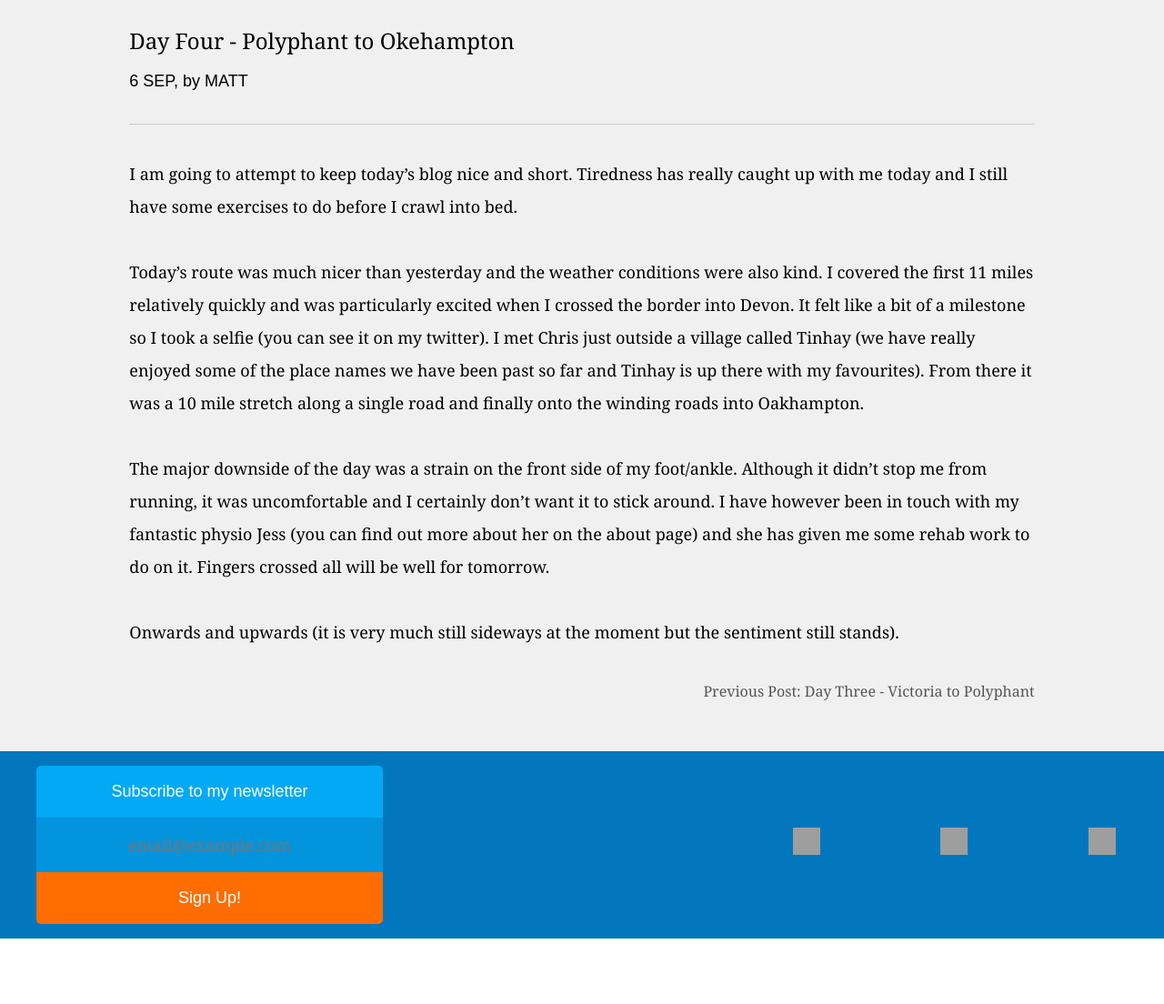
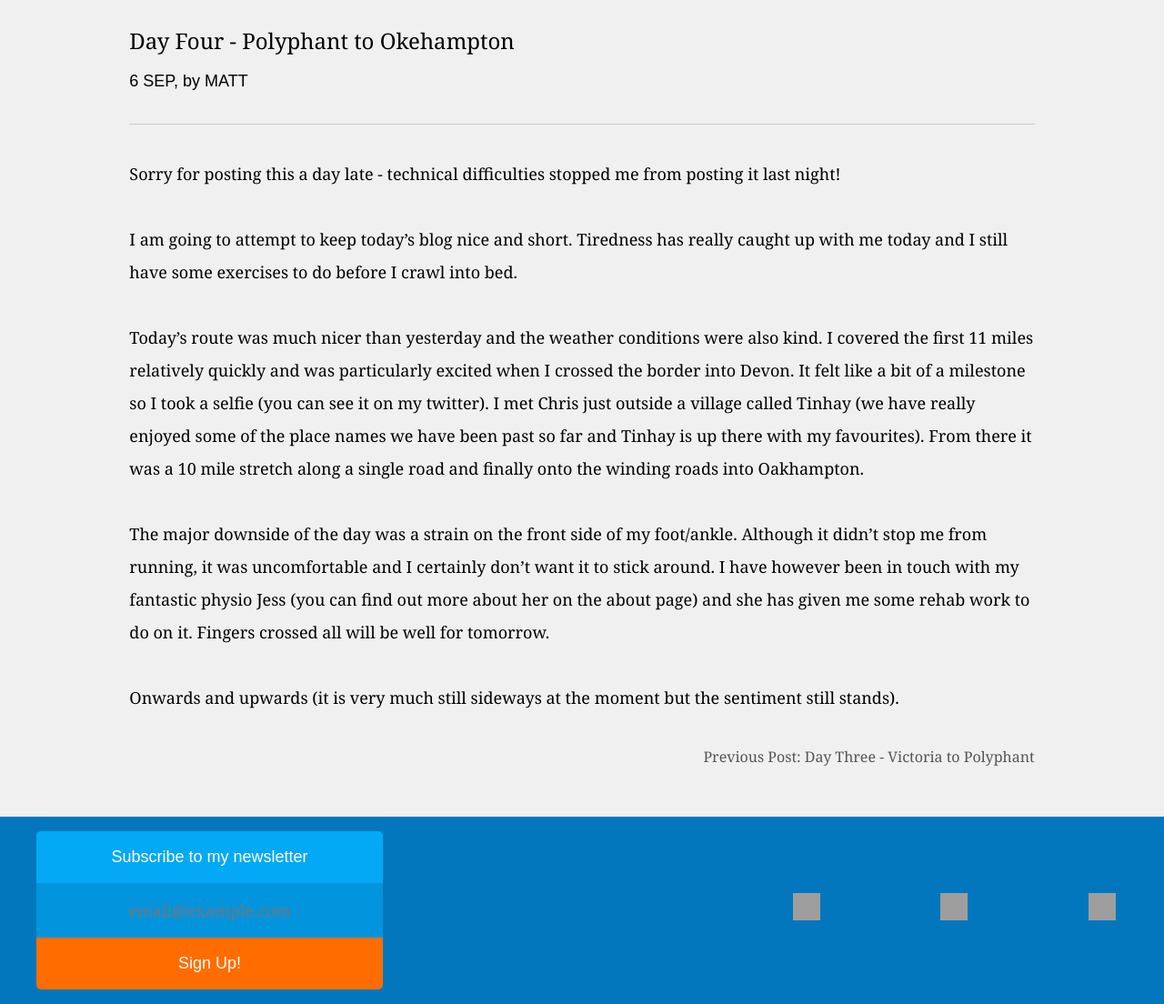
Before and after one commit to tombyers/runningforrefugees, a Jekyll site: the page built from _posts/2016-09-06-Polyphant to Okehampton.markdown, in a window 1280 px wide, cut to the strip 154-1258 px from the top of the page. Shown: the whole strip at 91% size. Built offline with Jekyll 4.4.1, drawn with Linux system fonts in a browser that asks for light colours; before the commit the page ends 1186 px from its top, so only the background shows below that; grey boxes are pictures that could not be loaded.

Commit message:
Update 2016-09-06-Polyphant to Okehampton.markdown

```diff
--- a/_posts/2016-09-06-Polyphant to Okehampton.markdown
+++ b/_posts/2016-09-06-Polyphant to Okehampton.markdown
@@ -5,6 +5,8 @@ date:   2016-09-06
 author: Matt
 active: blog
 ---
+Sorry for posting this a day late - technical difficulties stopped me from posting it last night!
+<br><br>
 I am going to attempt to keep today’s blog nice and short. Tiredness has really caught up with me today and I still have some exercises to do before I crawl into bed.
 <br><br>
 Today’s route was much nicer than yesterday and the weather conditions were also kind. I covered the first 11 miles relatively quickly and was particularly excited when I crossed the border into Devon. It felt like a bit of a milestone so I took a selfie (you can see it on my twitter). I met Chris just outside a village called Tinhay (we have really enjoyed some of the place names we have been past so far and Tinhay is up there with my favourites). From there it was a 10 mile stretch along a single road and finally onto the winding roads into Oakhampton.
```
